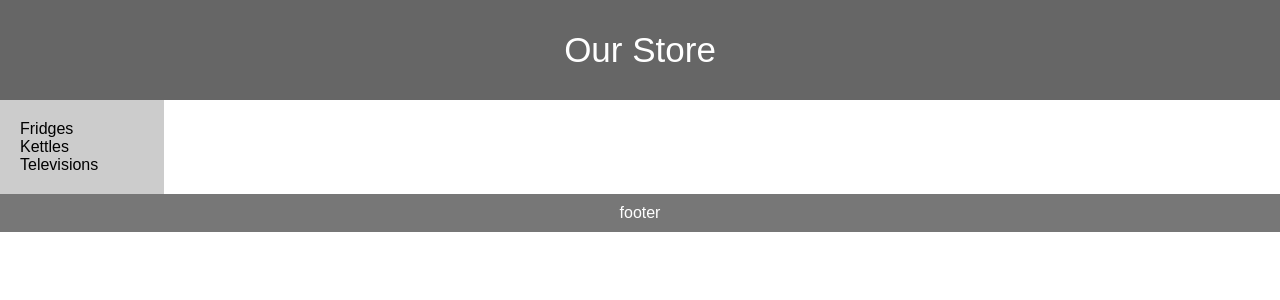
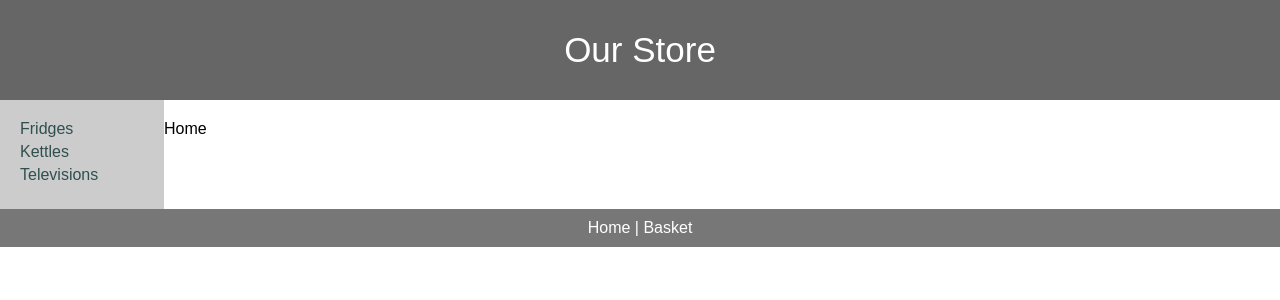
Before and after one commit to rikita0514/e-shop-prototype, a React (Create React App) app: page / in a window 1280 px wide. Shown: the top 300 px of the page. Built offline with nearby package versions, Linux system fonts and the light colour scheme; data requests are answered from the project's data file.

Commit message:
styled-components & refactoring edit

```diff
--- a/src/App.css
+++ b/src/App.css
@@ -104,63 +104,6 @@ footer a {
   color: white;
 }
 
-.category-product-title {
-        grid-column: 1 / span 3;
-        color: darkslategray;
-        font-weight: bold;
-        font-size: 1.5em;
-        padding-left: 10px;
-}
-
-.category-product-image-container{
-  padding: 10px;
-    width: 60%;
-}
-
-.category-product-info-dimensions{
-  display: flex;
-  flex-direction: column;
-}
-
-.category-product-info-capacity{
-  display: flex;
-    flex-direction: column;
-}
-
-.category-product-info-features{
-  display: flex;
-    flex-direction: column;
-}
-
-.category-product-finance-price{
-  color: darkslategray;
-  font-size: 2em;
-  font-weight: bold;
-  padding-top: 10px;
-}
-
-.category-product-info-stock{
-  padding-left: 10px;
-  margin-top: 20px;
-  padding-top: 10px;
-  background-color: lightgrey;
-  height: 20%;
-  width: 30%;
-  border-radius: 5px;
-  font-weight: bold;
-  display: flex;
-  flex-direction: column;
-}
-
-.category-product-action{
-  width: 160px;
-    height: 30px;
-    border-radius: 10px;
-    margin-top: 20px;
-    background-color: lightgray;
-    border: solid 1px slategrey;
-    font-weight: bold;
-}
 
 /* Responsive layout - makes the menu and the content (inside the section) sit on top of each other instead of next to each other */
 @media (max-width: 600px) {
--- a/src/App.js
+++ b/src/App.js
@@ -1,65 +1,59 @@
+import './App.css';
 import React, {useState} from 'react';
-import './App.css';
 
-import { getCategories, getProducts } from './fetcher';
+import {BrowserRouter, Routes, Route,} from "react-router-dom";
 
+import { getCategories } from './fetcher';
+
+import ProductDetail from './components/productDetail';
+import Basket from './components/basket';
+import Checkout from './components/checkout';
 import Category from './components/category';
-
-import CategoryProduct from './components/categoryProduct';
-
+import Layout from './components/layout';
+import Home from './components/home';
 
 function App() {
-  const [categories, setCategories] = useState({errorMessage: '', data: []});
-  const [products, setProducts] = useState({errorMessage: '', data: []});
-
+  const [categories, setCategories] = useState({
+    errorMessage: "",
+    data: [],
+});
 
   React.useEffect(() => {
     const fetchData = async () => {
       const responseObject = await getCategories();
       setCategories(responseObject);
-    }
+    };
     fetchData();
-
-    }, [])
-
-    const handleCategoryClick = id => {
-      const fetchData = async () => {
-        const responseObject = await getProducts(id);
-        debugger;
-        setProducts(responseObject);
-      }
-      fetchData();
-    }
-
-    const renderCategories = () => {
-      return categories.data.map(c =>
-        <Category key={c.id} id={c.id} title={c.title}  onCategoryClick={() => handleCategoryClick(c.id)}/>
-      );
-    }
-
-    const renderProducts = () => {
-      return products.data.map(p => <CategoryProduct key={p.id} {...p}>{p.title}</CategoryProduct>);
-    }
+    }, []);
 
   return (
     <>
-    <header>Our Store</header>
-    <section>
-      <nav>
-        { categories.errorMessage && <div>Error: {categories.errorMessage}</div>}
-        { categories.data && renderCategories()  }
-      </nav>
-      <main>
-      { products.errorMessage && <div>Error: {products.errorMessage}</div>}
-      { products && renderProducts() }
-      </main>
-    </section>
-
-    <footer>
-      footer
-    </footer>
-    </>
-  );
+    <BrowserRouter>
+        <Routes>
+            <Route
+                path="/"
+                element={
+                    <Layout
+                        categories={categories}
+                    />
+                }
+            >
+                <Route index element={<Home />} />
+                <Route path="basket" element={<Basket />} />
+                <Route path="checkout" element={<Checkout />} />
+                <Route
+                    path="products/:productId"
+                    element={<ProductDetail />}
+                />
+                <Route
+                    path="categories/:categoryId"
+                    element={<Category />}
+                />
+            </Route>
+        </Routes>
+    </BrowserRouter>
+</>
+);
 }
 
 export default App;
--- a/src/components/category.js
+++ b/src/components/category.js
@@ -1,9 +1,41 @@
 import React from "react";
 
-const Category = ({id, title, onCategoryClick}) => {
+import { useParams } from 'react-router-dom';
+
+import { getProducts } from "../fetcher";
+
+import CategoryProduct from "./categoryProduct";
+
+const Category = ({ id, title, onCategoryClick }) => {
+    const [products, setProducts] = React.useState({
+        errorMessage: "",
+        data: [],
+    });
+    const { categoryId } = useParams();
+
+    React.useEffect(() => {
+        const fetchData = async () => {
+            const responseObject = await getProducts(categoryId);
+            setProducts(responseObject);
+        }
+        fetchData();
+    }, [categoryId]);
+
+    const renderProducts = () => {
+        return products.data.map((p) => (
+            <CategoryProduct key={p.id} {...p}>
+                {p.title}
+            </CategoryProduct>
+        ));
+    };
+
     return (
-        <div key={id} onClick={()=> onCategoryClick(id)}>{title}</div>
-    )
+        <div>
+            {products.errorMessage &&
+                <div>Error: {products.errorMessage}</div>}
+            {products.data && renderProducts()}
+        </div>
+    );
 };
 
 export default Category;
--- /dev/null
+++ b/src/components/home.js
@@ -0,0 +1,9 @@
+import React from 'react'
+
+const Home = () => {
+  return (
+    <div>Home</div>
+  )
+}
+
+export default Home
--- /dev/null
+++ b/src/components/layout.js
@@ -0,0 +1,34 @@
+import React from 'react'
+
+import { Link, Outlet } from 'react-router-dom';
+
+const Layout = ({categories}) => {
+    const renderCategories = () => {
+        return categories.data.map((c) => (
+          <li key={c.id}>
+            <Link to={`/categories/${c.id}`}>{c.title}</Link>
+          </li>
+        ));
+      };
+
+  return (
+    <>
+        <header>Our Store</header>
+        <section>
+        <nav>
+            { categories.errorMessage && <div>Error: {categories.errorMessage}</div>}
+            <ul>{ categories.data && renderCategories()  }</ul>
+        </nav>
+        <main>
+            <Outlet />
+        </main>
+        </section>
+
+        <footer>
+            <Link to="/">Home</Link> | <Link to="/basket">Basket</Link>
+        </footer>
+    </>
+  )
+}
+
+export default Layout
--- a/src/components/productDetail.js
+++ b/src/components/productDetail.js
@@ -1,23 +1,26 @@
-import React from 'react'
+import React from 'react';
 
-import { useParams } from 'react-router-dom'
+import { useParams } from 'react-router-dom';
 
-import { styled } from 'styled-components';
+import styled from 'styled-components';
 
 import { getProductById } from '../fetcher';
 
 const ProductDetail = () => {
-    const [ product, setProduct] = React.useState({errorMessage: '', data: {},});
-    const params = useParams();
+    const [product, setProduct] = React.useState({errorMessage: '', data: {},});
+    const { productId } = useParams();
 
     React.useEffect(() => {
         const fetchData =async () => {
-            const responseObject = await getProductById(params.productId);
+            const responseObject = await getProductById(productId);
             setProduct(responseObject);
         }
         fetchData();
-    }, [params.productId]);
+    }, [productId]);
 
+const createMarkup = () => {
+    return { __html: product.data?.description };
+};
 
   return (
     <ProductArticle>
@@ -74,8 +77,7 @@ const ProductDetail = () => {
                 </ProductAction>
             </aside>
 
-            <ProductInfoDesription>
-                {product.data?.description}
+            <ProductInfoDesription dangerouslySetInnerHTML={createMarkup()}>
             </ProductInfoDesription>
         </ProductArticle>
   )
--- a/src/index.js
+++ b/src/index.js
@@ -3,28 +3,10 @@ import ReactDOM from 'react-dom/client';
 import './index.css';
 import App from './App';
 
-import ProductDetail from './components/productDetail';
-import Basket from './components/basket';
-import Checkout from './components/checkout';
-
-import {
-  BrowserRouter,
-  Routes,
-  Route,
-} from "react-router-dom";
-
 const root = ReactDOM.createRoot(document.getElementById('root'));
 root.render(
   <React.StrictMode>
-    <BrowserRouter>
-      <Routes>
-        <Route path="/" element={<App />} />
-        <Route path="basket" element={<Basket />} />
-        <Route path="checkout" element={<Checkout />} />
-        <Route path="products/:productId" element={<ProductDetail />} />
-      </Routes>
-
-    </BrowserRouter>
+    <App />
   </React.StrictMode>
 );
 
```
Also changed, not shown: src/components/categoryProduct.js (+61 -61 lines).
